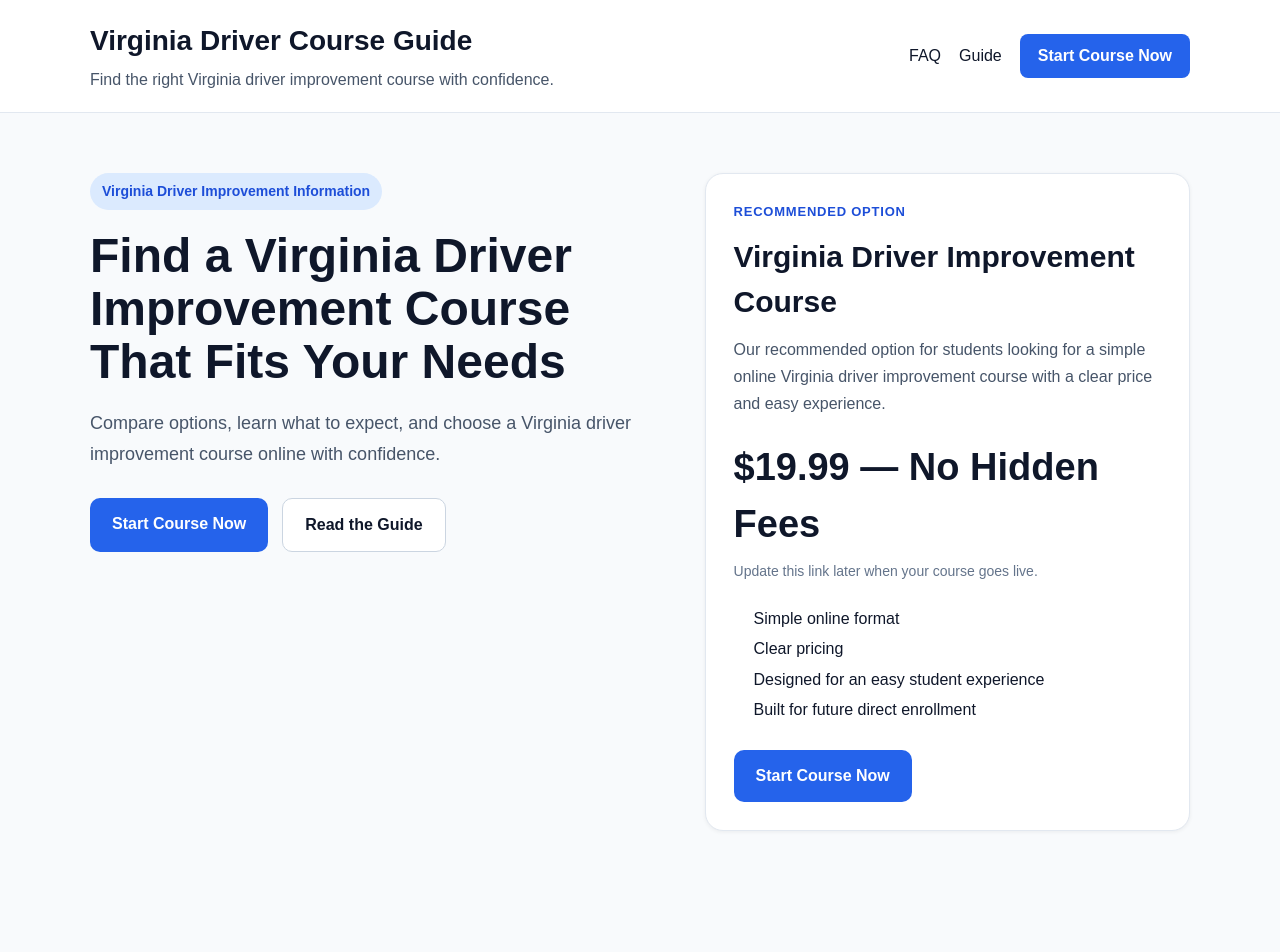
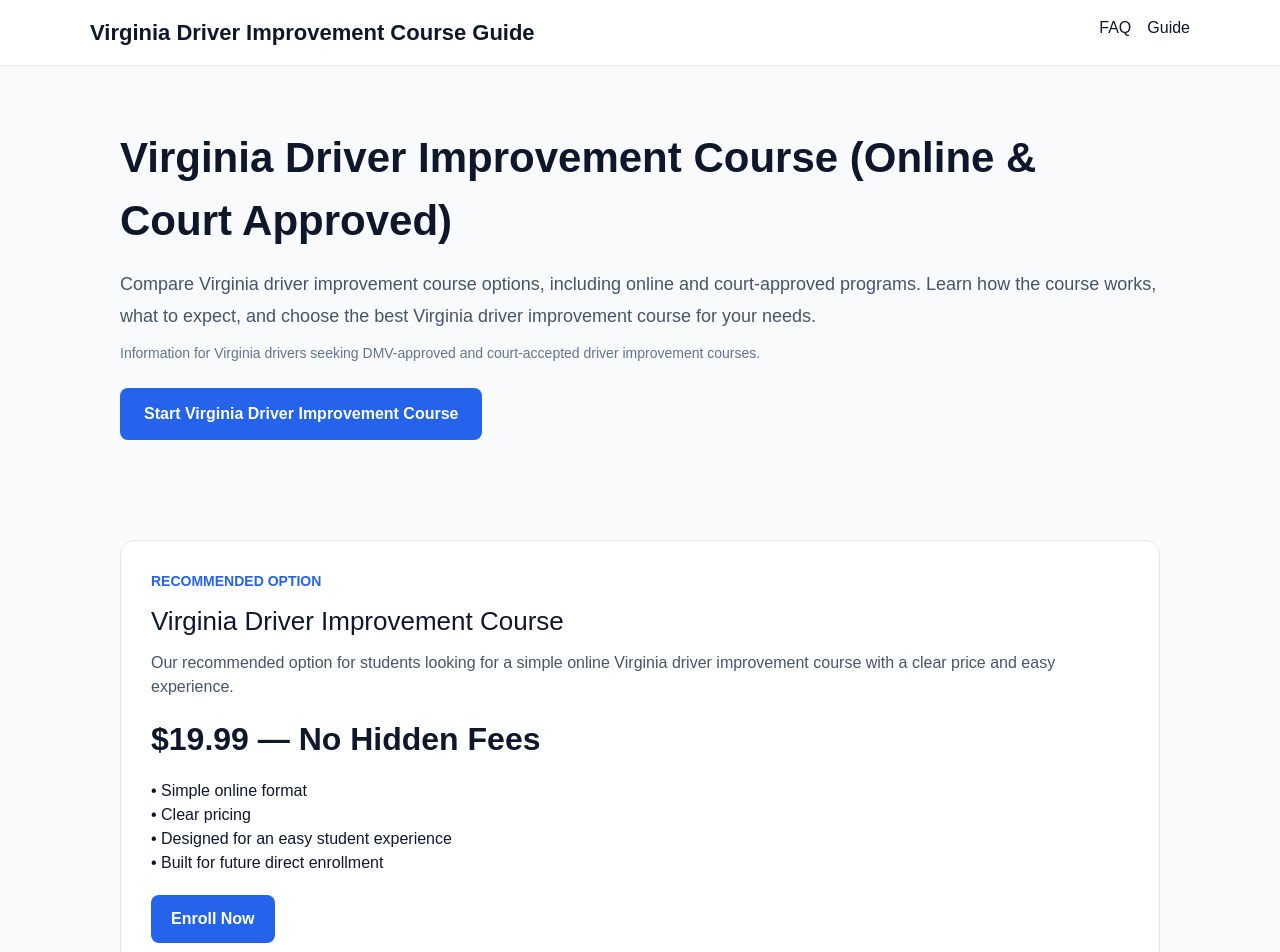
Before and after one commit to ankurfadia-ctrl/cheap-vadrivercourse, a Next.js app: page / in a window 1280 px wide. Shown: the top 952 px of the page. Before the commit the page ends 891 px from the top, so only its background shows below. Built offline with nearby package versions, Linux system fonts and the light colour scheme.

Commit message:
final homepage SEO

```diff
--- a/app/page.tsx
+++ b/app/page.tsx
@@ -3,182 +3,75 @@ import { SITE } from "@/lib/site-config";
 
 export default function HomePage() {
   return (
-    <main
-      style={{
-        minHeight: "100vh",
-        background: "#f8fafc",
-        color: "#0f172a",
-        fontFamily: "Arial, Helvetica, sans-serif",
-      }}
-    >
-      <header
-        style={{
-          background: "#ffffff",
-          borderBottom: "1px solid #e2e8f0",
-          padding: "20px 40px",
-        }}
-      >
-        <div
-          style={{
-            maxWidth: "1100px",
-            margin: "0 auto",
-            display: "flex",
-            justifyContent: "space-between",
-            alignItems: "center",
-            gap: "20px",
-            flexWrap: "wrap",
-          }}
-        >
-          <div>
-            <div style={{ fontSize: "28px", fontWeight: 700 }}>
-              {SITE.brandName}
+    <main style={{ fontFamily: "Arial, Helvetica, sans-serif", background: "#f8fafc" }}>
+
+      {/* HEADER */}
+      <header style={{ background: "#fff", borderBottom: "1px solid #e2e8f0", padding: "16px 32px" }}>
+        <div style={{ maxWidth: "1100px", margin: "0 auto", display: "flex", justifyContent: "space-between" }}>
+          <div style={{ fontWeight: 700, fontSize: "22px" }}>
+            Virginia Driver Improvement Course Guide
           </div>
-            <div style={{ marginTop: "6px", color: "#475569" }}>
-              {SITE.tagline}
-            </div>
-          </div>
-
-          <div style={{ display: "flex", gap: "18px", alignItems: "center" }}>
+          <div style={{ display: "flex", gap: "16px" }}>
             <Link href="/faq">FAQ</Link>
             <Link href="/cheap-virginia-driver-improvement-course">Guide</Link>
-            <a
-              href={SITE.primaryCtaUrl}
-              style={{
-                background: "#2563eb",
-                color: "#ffffff",
-                padding: "10px 18px",
-                borderRadius: "8px",
-                textDecoration: "none",
-                fontWeight: 600,
-              }}
-            >
-              {SITE.primaryCtaText}
-            </a>
           </div>
         </div>
       </header>
 
-      <section style={{ padding: "60px 40px" }}>
-        <div
-          style={{
-            maxWidth: "1100px",
-            margin: "0 auto",
-            display: "grid",
-            gridTemplateColumns: "1.2fr 1fr",
-            gap: "32px",
-          }}
-        >
-          <div>
-            <div
-              style={{
-                display: "inline-block",
-                background: "#dbeafe",
-                color: "#1d4ed8",
-                padding: "8px 12px",
-                borderRadius: "999px",
-                fontSize: "14px",
-                fontWeight: 600,
-              }}
-            >
-              Virginia Driver Improvement Information
-            </div>
-
-            <h1
-              style={{
-                marginTop: "20px",
-                fontSize: "48px",
-                lineHeight: 1.1,
-                fontWeight: 700,
-              }}
-            >
-              Find a Virginia Driver Improvement Course That Fits Your Needs
+      {/* HERO */}
+      <section style={{ padding: "60px 30px", maxWidth: "1100px", margin: "0 auto" }}>
+        <h1 style={{ fontSize: "42px", fontWeight: 700 }}>
+          Virginia Driver Improvement Course (Online & Court Approved)
         </h1>
 
-            <p
-              style={{
-                marginTop: "20px",
-                fontSize: "18px",
-                lineHeight: 1.7,
-                color: "#475569",
-                maxWidth: "700px",
-              }}
-            >
-              Compare options, learn what to expect, and choose a Virginia
-              driver improvement course online with confidence.
+        <p style={{ marginTop: "16px", fontSize: "18px", lineHeight: 1.8, color: "#475569" }}>
+          Compare Virginia driver improvement course options, including online and court-approved programs.
+          Learn how the course works, what to expect, and choose the best Virginia driver improvement course for your needs.
         </p>
 
-            <div style={{ marginTop: "28px", display: "flex", gap: "14px" }}>
+        <p style={{ marginTop: "10px", fontSize: "14px", color: "#64748b" }}>
+          Information for Virginia drivers seeking DMV-approved and court-accepted driver improvement courses.
+        </p>
+
         <a
           href={SITE.primaryCtaUrl}
           style={{
+            display: "inline-block",
+            marginTop: "24px",
             background: "#2563eb",
-                  color: "#ffffff",
-                  padding: "14px 22px",
-                  borderRadius: "10px",
-                  textDecoration: "none",
+            color: "#fff",
+            padding: "14px 24px",
+            borderRadius: "8px",
             fontWeight: 700,
+            textDecoration: "none"
           }}
         >
-                {SITE.primaryCtaText}
+          Start Virginia Driver Improvement Course
         </a>
+      </section>
 
-              <Link
-                href="/cheap-virginia-driver-improvement-course"
-                style={{
-                  border: "1px solid #cbd5e1",
-                  background: "#ffffff",
-                  color: "#0f172a",
-                  padding: "14px 22px",
-                  borderRadius: "10px",
-                  textDecoration: "none",
-                  fontWeight: 700,
-                }}
-              >
-                Read the Guide
-              </Link>
-            </div>
+      {/* RECOMMENDED */}
+      <section style={{ padding: "40px 30px", maxWidth: "1100px", margin: "0 auto" }}>
+        <div style={{ background: "#fff", padding: "30px", borderRadius: "14px", border: "1px solid #e2e8f0" }}>
+          <div style={{ color: "#2563eb", fontWeight: 700, fontSize: "14px" }}>
+            RECOMMENDED OPTION
           </div>
 
-          <div
-            style={{
-              background: "#ffffff",
-              border: "1px solid #e2e8f0",
-              borderRadius: "18px",
-              padding: "28px",
-              boxShadow: "0 1px 4px rgba(0,0,0,0.06)",
-            }}
-          >
-            <div
-              style={{
-                color: "#1d4ed8",
-                fontSize: "13px",
-                fontWeight: 700,
-                textTransform: "uppercase",
-                letterSpacing: "0.06em",
-              }}
-            >
-              Recommended Option
-            </div>
-
-            <h2 style={{ marginTop: "12px", fontSize: "30px", fontWeight: 700 }}>
+          <h2 style={{ fontSize: "26px", marginTop: "10px" }}>
             {SITE.ownCourse.name}
           </h2>
 
-            <p style={{ marginTop: "12px", color: "#475569", lineHeight: 1.7 }}>
+          <p style={{ marginTop: "10px", color: "#475569" }}>
             {SITE.ownCourse.description}
           </p>
 
-            <div style={{ marginTop: "22px", fontSize: "38px", fontWeight: 700 }}>
+          <div style={{ fontSize: "32px", marginTop: "16px", fontWeight: 700 }}>
             {SITE.ownCourse.priceDisplay}
           </div>
 
-            <div style={{ marginTop: "8px", color: "#64748b", fontSize: "14px" }}>
-              {SITE.ownCourse.subtext}
-            </div>
-
-            <ul style={{ marginTop: "22px", paddingLeft: "20px", lineHeight: 1.9 }}>
-              {SITE.ownCourse.bullets.map((item) => (
-                <li key={item}>{item}</li>
+          <ul style={{ marginTop: "16px" }}>
+            {SITE.ownCourse.bullets.map((b) => (
+              <li key={b}>• {b}</li>
             ))}
           </ul>
 
@@ -186,20 +79,57 @@ export default function HomePage() {
             href={SITE.primaryCtaUrl}
             style={{
               display: "inline-block",
-                marginTop: "24px",
+              marginTop: "20px",
               background: "#2563eb",
-                color: "#ffffff",
-                padding: "14px 22px",
-                borderRadius: "10px",
+              color: "#fff",
+              padding: "12px 20px",
+              borderRadius: "8px",
               textDecoration: "none",
-                fontWeight: 700,
+              fontWeight: 700
             }}
           >
-              {SITE.primaryCtaText}
+            Enroll Now
           </a>
         </div>
+      </section>
+
+      {/* OTHER OPTIONS */}
+      <section style={{ padding: "40px 30px", maxWidth: "1100px", margin: "0 auto" }}>
+        <h2 style={{ fontSize: "26px" }}>
+          Other Virginia Driver Improvement Course Options
+        </h2>
+
+        <div style={{ marginTop: "20px" }}>
+          {SITE.otherOptions.map((o) => (
+            <a key={o.name} href={o.url} style={{
+              display: "block",
+              border: "1px solid #e2e8f0",
+              padding: "18px",
+              borderRadius: "10px",
+              marginBottom: "10px",
+              textDecoration: "none",
+              color: "#0f172a",
+              background: "#fff"
+            }}>
+              <div style={{ fontWeight: 700 }}>{o.name}</div>
+              <div style={{ color: "#475569", marginTop: "4px" }}>{o.description}</div>
+            </a>
+          ))}
         </div>
       </section>
+
+      {/* FOOTER */}
+      <footer style={{ padding: "30px", background: "#f1f5f9", marginTop: "40px" }}>
+        <div style={{ maxWidth: "1100px", margin: "0 auto", display: "flex", justifyContent: "space-between" }}>
+          <div>© Virginia Driver Course Guide</div>
+          <div style={{ display: "flex", gap: "12px" }}>
+            <Link href="/privacy-policy">Privacy</Link>
+            <Link href="/terms">Terms</Link>
+            <Link href="/disclaimer">Disclaimer</Link>
+          </div>
+        </div>
+      </footer>
+
     </main>
   );
 }
```
Lines whose indentation alone changed are shown as unchanged.
